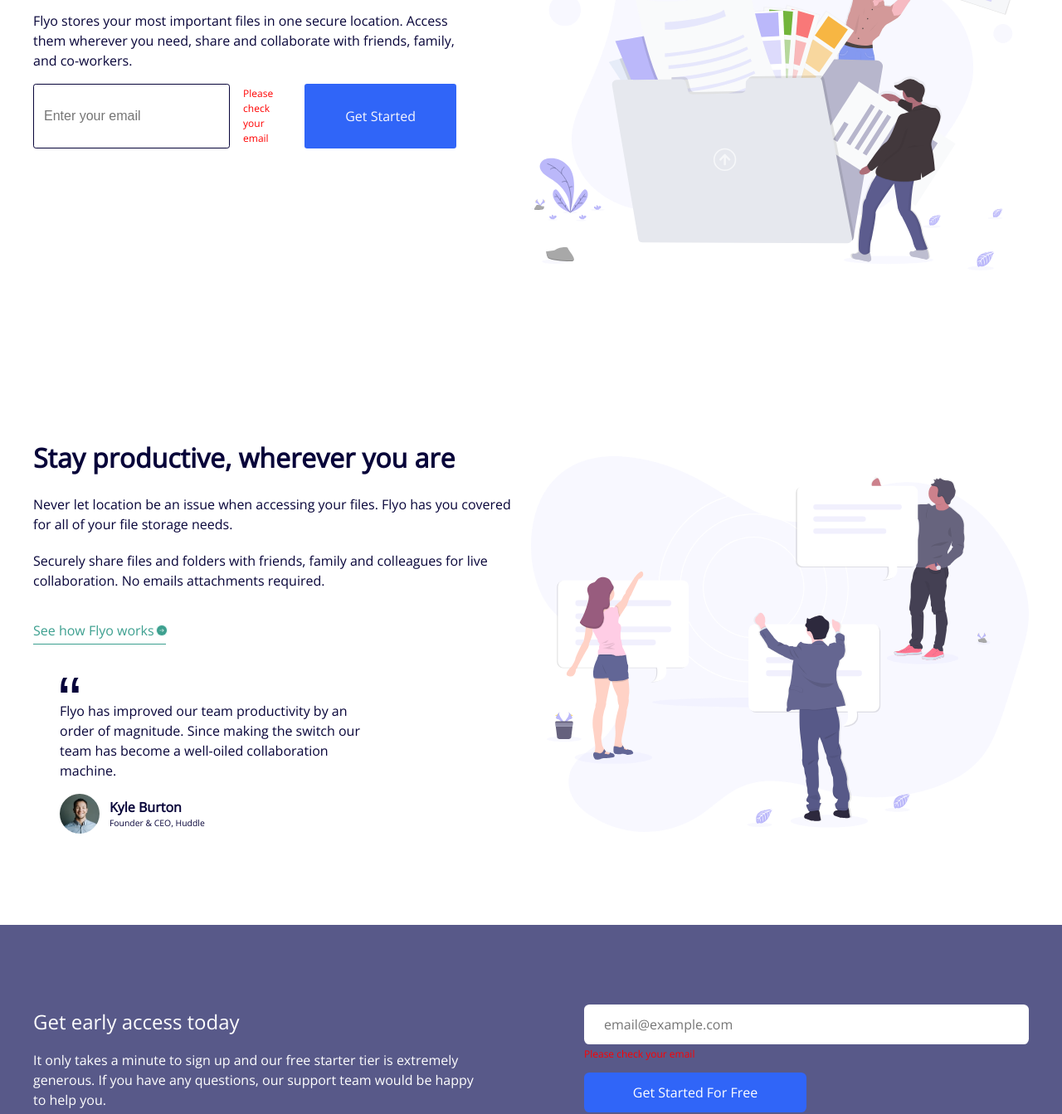
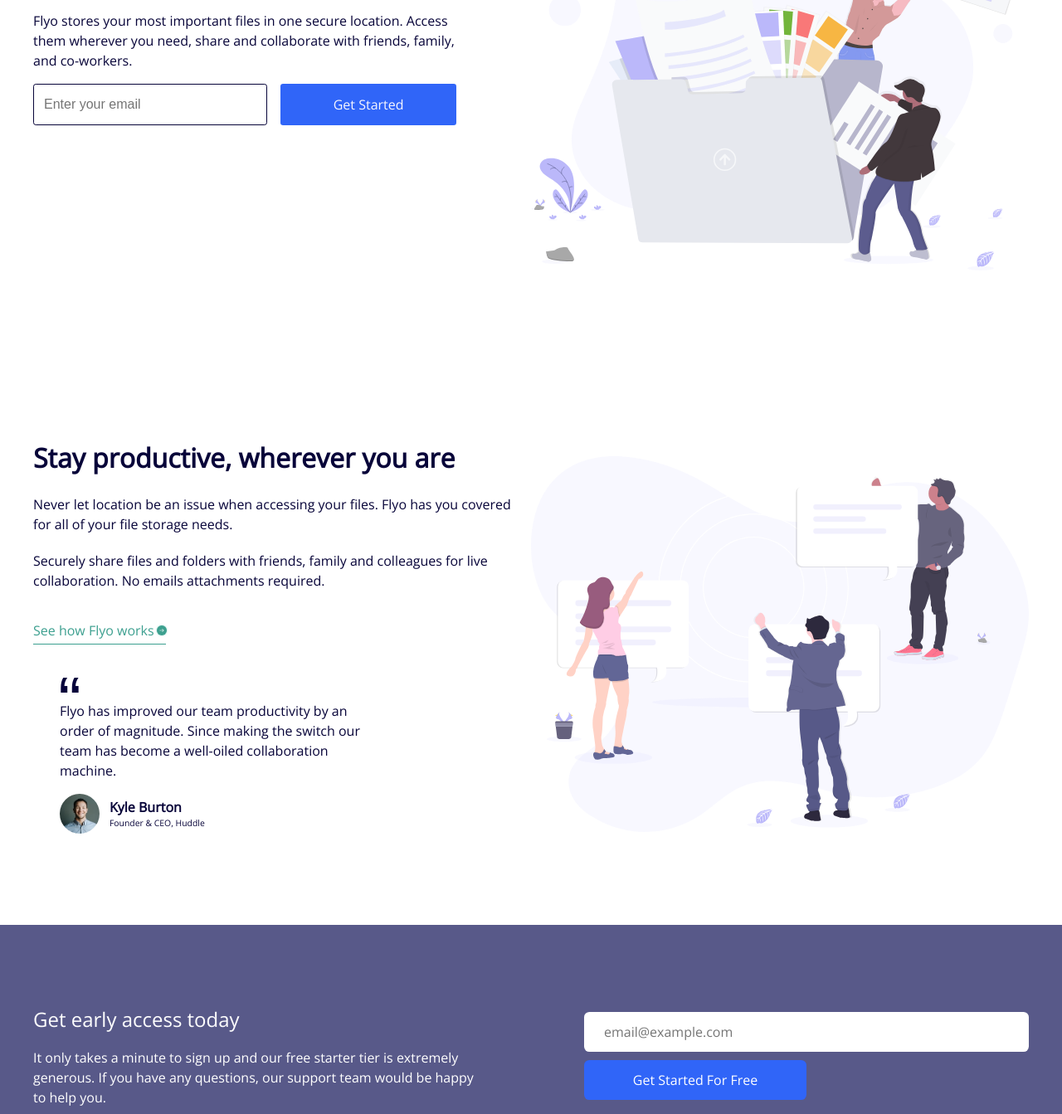
Before and after one commit to SebastianLaka/flyo-landing-page, a plain HTML site: page index.html in a window 1280 px wide. Shown: the part 278-1621 px from the top of the page at 83% size. Drawn offline with nearby package versions, Linux system fonts and the light colour scheme.

Commit message:
Hided error and created mixin with his styles

```diff
--- a/sass/_mixins.scss
+++ b/sass/_mixins.scss
@@ -30,3 +30,9 @@
   justify-content: space-between;
   align-items: center;
 }
+@mixin error-styles {
+  padding: 0.25em 0;
+  font-size: 0.75rem;
+  color: rgb(255, 0, 0);
+  display: none;
+}
--- a/sass/_mobile.scss
+++ b/sass/_mobile.scss
@@ -53,9 +53,7 @@
             outline-color: $very-dark-blue;
           }
           &__error{
-            padding: .25em 0;
-            font-size: .75rem;
-            color: rgb(255, 0, 0);
+           @include error-styles;
           }
           .change-input-color{
             border: 1px solid rgb(255, 0, 0);
@@ -178,9 +176,7 @@
             background-color: hsl(224, 94%, 66%);
           }
           &__error{
-            padding: .25em 0;
-            font-size: .75rem;
-            color: rgb(255, 0, 0);
+            @include error-styles;
           }
           .change-input-color{
             border: 1px solid rgb(255, 0, 0);
```
Also changed, not shown: css/style.css, 1 other file.
